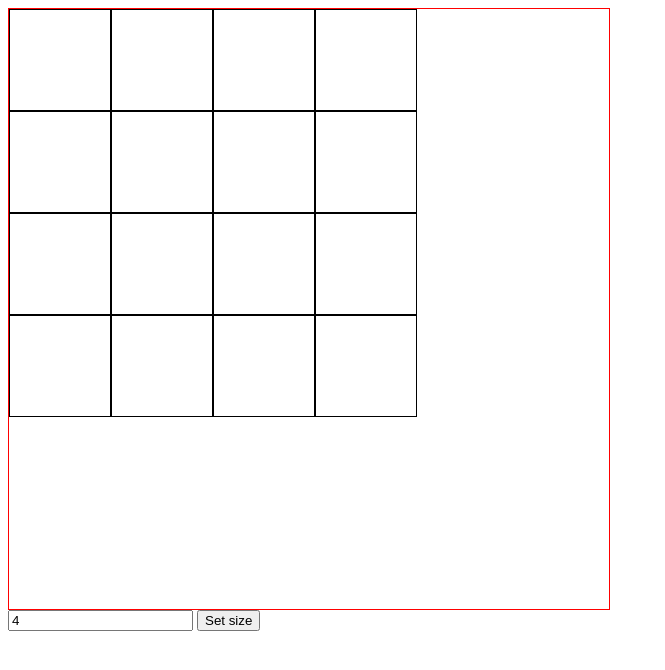
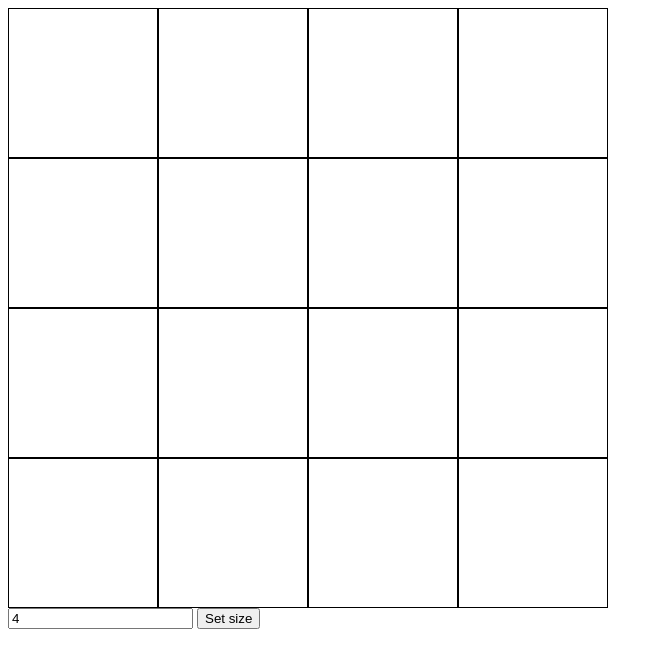
Before and after one commit to Mark1t/etch-a-sketch, a plain HTML site: page index.html in a window 1280 px wide. Shown: the whole page, without its empty margins (0-665 px from the left). Drawn offline with Linux system fonts and the light colour scheme.

Commit message:
done grid resizing. try extra credit

```diff
--- a/script.js
+++ b/script.js
@@ -1,21 +1,21 @@
-var color = "black"
+const color = "black"
 //default for now is black color
 
-var setSize = document.getElementById("setsize");
+const setSize = document.getElementById("setsize");
 setSize.addEventListener("click", genDiv);
 
+const maxWidth = 600;
+const board = document.getElementById('container');
 
 function genDiv(){
-    //used number will be 16 divs total 4x4 for now
     var n = document.getElementById("size").value;
 
-    if(n < 1 || n > 16){
+    if(n < 1 || n > 100){
         alert("Invalid entry");
         return;
     }
 
-    var board = document.getElementById('container');
-    board.innerHTML = "";
+    board.innerHTML = ""; //board clear after size change
 
     for(var i=0;i<n;i++){
         var row = document.createElement("div");
@@ -23,16 +23,20 @@ function genDiv(){
         for(var j = 0;j<n; j++){
             var cell = document.createElement("div");
             cell.className = "cell";
-
-            cell.addEventListener("mouseover", paint)
+            cell.addEventListener("mouseover", paint);
             row.appendChild(cell);
         }
         board.appendChild(row);
+
+        var cells = document.getElementsByClassName("cell");
+        for(let k = 0; k < cells.length; k++){
+            cells[k].style.width = maxWidth / n -2 + "px";
+            cells[k].style.height = maxWidth / n + "px";
+        }
     }
 }
 
 function paint(){
-    //console.log("Mouse hovered over cell");
     this.style.backgroundColor = color;
 }
 
--- a/style.css
+++ b/style.css
@@ -2,12 +2,13 @@
     display:flex;
     width: 600px;
     height:600px;
-    border: 1px solid red;
-    overflow: hidden;
 }
 
 .cell {
-    width: 100px;
-    height: 100px;
     border: 1px solid black;
 }
+
+.row {
+    display: flex;
+    flex-direction: column;
+}
```
